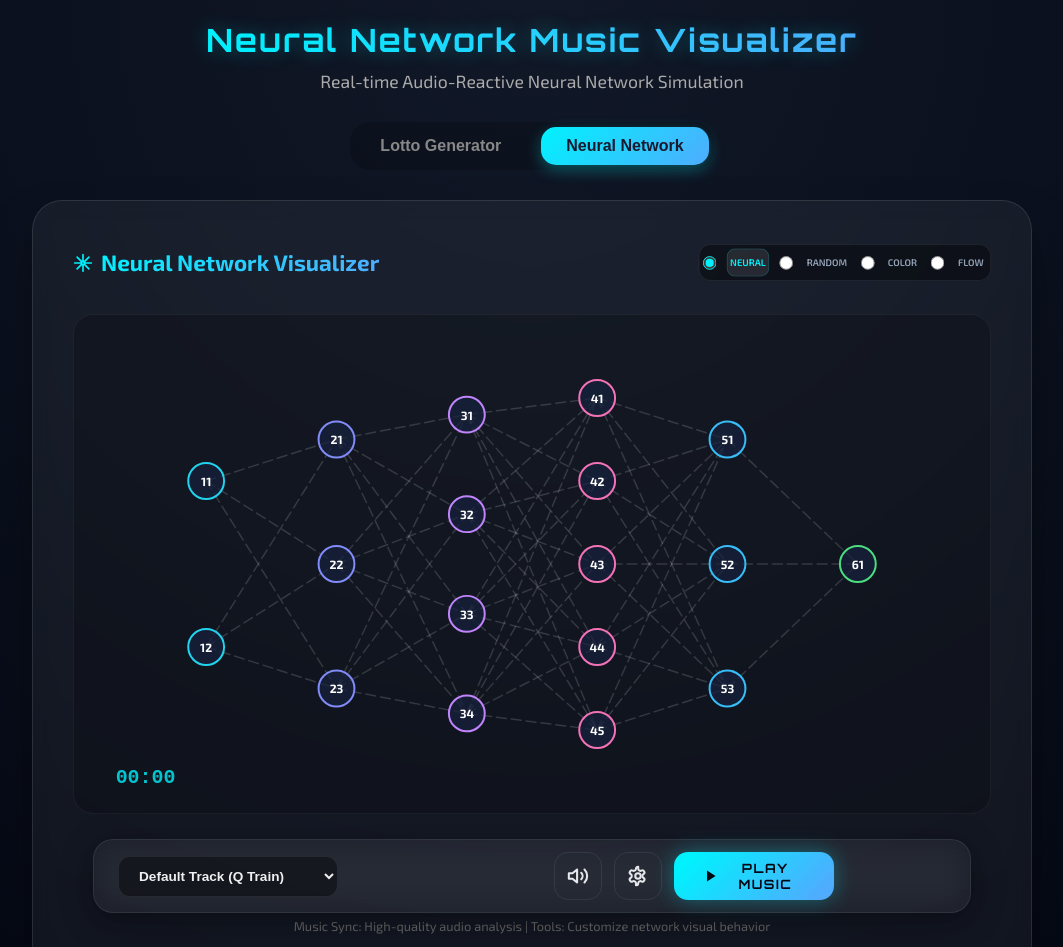
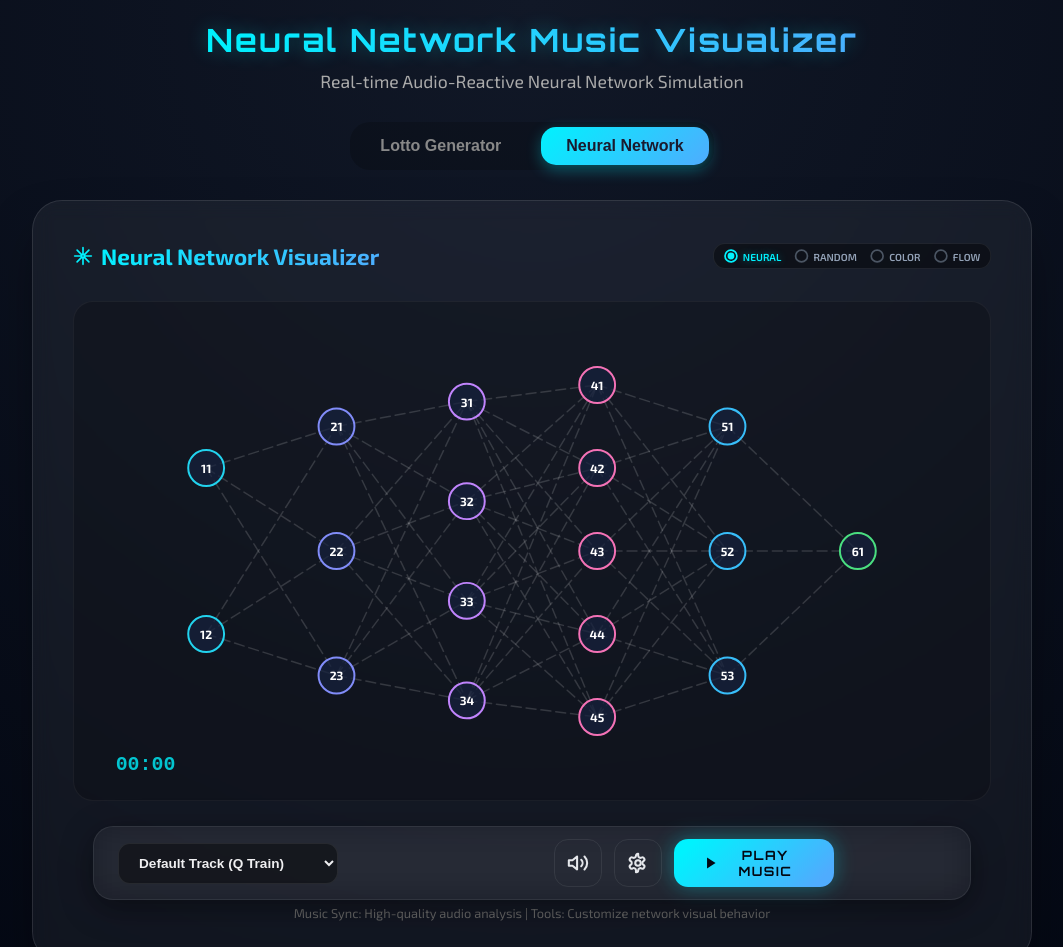
Before and after one commit to lastjung/lotto_ai, a plain HTML site: page web/index.html in a window 1280 px wide. Shown: the top 947 px of the page, without its empty margins (108-1171 px from the left). Drawn offline with Linux system fonts and the light colour scheme.

Commit message:
Implement CSS Flexbox alignment for radio button labels and styling

```diff
--- a/web/css/style.css
+++ b/web/css/style.css
@@ -1043,21 +1043,52 @@ input[type="range"].nn-speed-slider::-webkit-slider-thumb:hover {
 /* Mode Toggle Group (Segmented UI) */
 .mode-toggle-group {
     display: flex;
-    align-items: center; /* Vertical alignment fix */
+    align-items: center;
     background: rgba(0, 0, 0, 0.4);
     border-radius: 14px;
-    padding: 4px;
-    gap: 12px; /* Increased gap for better spacing */
+    padding: 6px 12px;
+    gap: 16px;
     border: 1px solid var(--nn-glass-border);
 }
 
-.mode-toggle-group input[type="radio"] {
+.mode-option-wrapper {
+    display: flex;
+    align-items: center;
+    gap: 6px;
+    position: relative;
+}
+
+.mode-option-wrapper input[type="radio"] {
     margin: 0;
-    vertical-align: middle;
-    cursor: pointer;
-    accent-color: var(--nn-primary); /* Modern browser support */
+    appearance: none;
+    -webkit-appearance: none;
     width: 16px;
     height: 16px;
+    border: 2px solid #4b5563;
+    border-radius: 50%;
+    cursor: pointer;
+    background: transparent;
+    transition: all 0.2s ease;
+    display: grid;
+    place-content: center;
+}
+
+.mode-option-wrapper input[type="radio"]::before {
+    content: "";
+    width: 8px;
+    height: 8px;
+    border-radius: 50%;
+    transform: scale(0);
+    transition: 0.2s transform ease-in-out;
+    background-color: var(--nn-primary);
+}
+
+.mode-option-wrapper input[type="radio"]:checked {
+    border-color: var(--nn-primary);
+}
+
+.mode-option-wrapper input[type="radio"]:checked::before {
+    transform: scale(1);
 }
 
 .main-header-controls {
@@ -1075,24 +1106,32 @@ input[type="range"].nn-speed-slider::-webkit-slider-thumb:hover {
     }
 }
 
-.mode-toggle-group label {
-    flex: 1;
-    padding: 10px 4px;
-    text-align: center;
-    font-size: 0.7rem;
+.mode-option-wrapper label {
+    font-size: 0.75rem;
     font-weight: 600;
     color: #94a3b8;
     cursor: pointer;
-    border-radius: 10px;
-    transition: all 0.3s cubic-bezier(0.4, 0, 0.2, 1);
-    white-space: nowrap;
+    transition: color 0.3s ease;
+    user-select: none;
+    line-height: 1; /* Match input height logic */
+    padding-top: 1px; /* Optical centering compensation */
 }
 
-.mode-toggle-group input[type="radio"]:checked + label {
-    background: rgba(255, 255, 255, 0.1);
+/* Sync label color when input checked (using sibling selector) */
+.mode-option-wrapper input[type="radio"]:checked + label {
     color: var(--nn-primary);
-    box-shadow: inset 0 0 0 1px rgba(0, 242, 254, 0.2);
+    text-shadow: 0 0 10px rgba(0, 242, 254, 0.4);
 }
+
+.mode-option-wrapper:hover input[type="radio"] {
+    border-color: #94a3b8;
+}
+
+.mode-option-wrapper:hover label {
+    color: #cbd5e1;
+}
+
+
 
 /* Settings Panel Styles */
 .settings-panel {
--- a/web/index.html
+++ b/web/index.html
@@ -94,17 +94,25 @@
 
                 <!-- Main Header Mode Controls (Duplicated State) -->
                 <div class="mode-toggle-group main-header-controls">
+                    <div class="mode-option-wrapper">
                         <input type="radio" name="musicTrackMain" id="nnTrackMain1" checked>
                         <label for="nnTrackMain1">NEURAL</label>
+                    </div>
 
+                    <div class="mode-option-wrapper">
                         <input type="radio" name="musicTrackMain" id="nnTrackMain2">
                         <label for="nnTrackMain2">RANDOM</label>
+                    </div>
 
+                    <div class="mode-option-wrapper">
                         <input type="radio" name="musicTrackMain" id="nnTrackMain3">
                         <label for="nnTrackMain3">COLOR</label>
+                    </div>
 
+                    <div class="mode-option-wrapper">
                         <input type="radio" name="musicTrackMain" id="nnTrackMain4">
                         <label for="nnTrackMain4">FLOW</label>
+                    </div>
                 </div>
             </div>
 
@@ -161,17 +169,25 @@
                         <div class="setting-item">
                             <label>VISUALIZATION MODE</label>
                             <div class="mode-toggle-group">
+                                <div class="mode-option-wrapper">
                                     <input type="radio" name="musicTrack" id="nnTrack1" checked>
                                     <label for="nnTrack1">NEURAL</label>
+                                </div>
 
+                                <div class="mode-option-wrapper">
                                     <input type="radio" name="musicTrack" id="nnTrack2">
                                     <label for="nnTrack2">RANDOM</label>
+                                </div>
 
+                                <div class="mode-option-wrapper">
                                     <input type="radio" name="musicTrack" id="nnTrack3">
                                     <label for="nnTrack3">COLOR</label>
+                                </div>
 
+                                <div class="mode-option-wrapper">
                                     <input type="radio" name="musicTrack" id="nnTrack4">
                                     <label for="nnTrack4">FLOW</label>
+                                </div>
                             </div>
                         </div>
 
```
Lines whose indentation alone changed are shown as unchanged.
